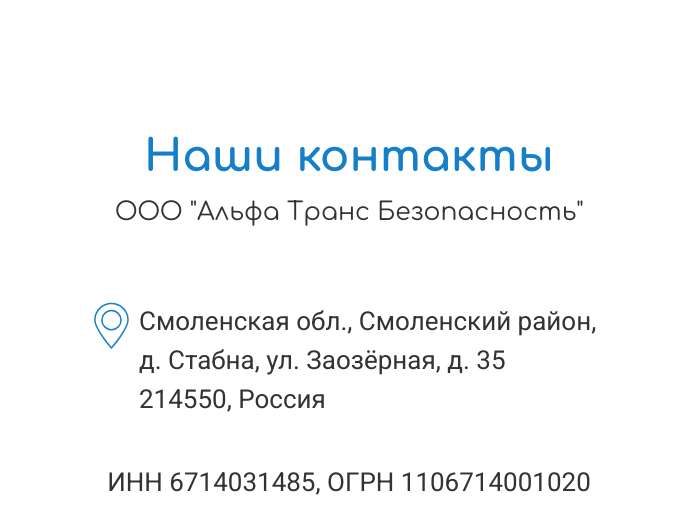
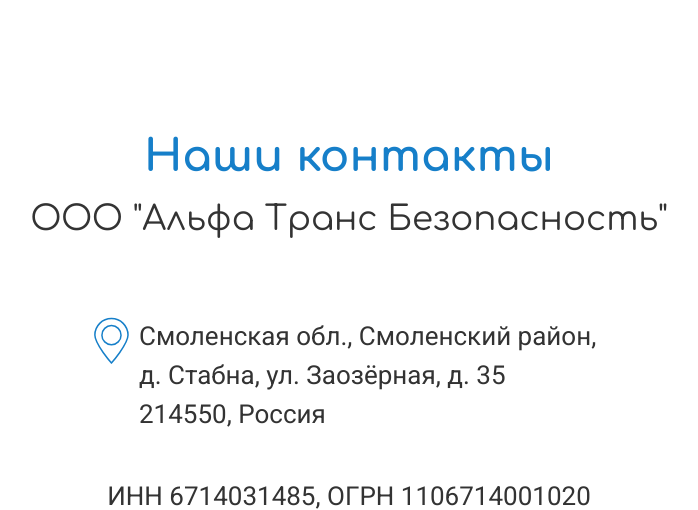
Before and after one commit to margogediv/alfaTransNew, a PHP site: page /contacts in a window 1280 px wide. Shown: the part 198-708 px from the top of the page, without its empty margins (291-989 px from the left). Run offline with PHP 8.4, Linux system fonts and the light colour scheme; some libraries are stand-ins or nearby versions; some web fonts are replaced.

Commit message:
finish contacts desc

```diff
--- a/css/style.css
+++ b/css/style.css
@@ -1580,7 +1580,7 @@ a {
     font-family: 'Comfortaa', sans-serif;
     font-style: normal;
     font-weight: normal;
-    font-size: 25px;
+    font-size: 34px;
     line-height: 160%;
     text-align: center;
     color: #333333;
```
